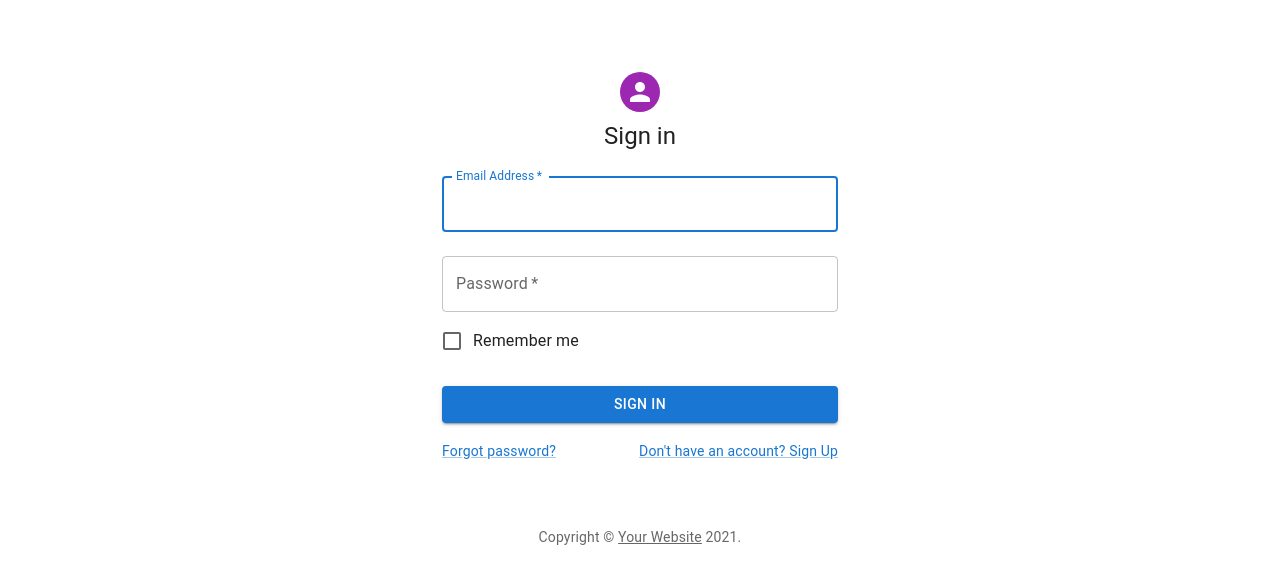
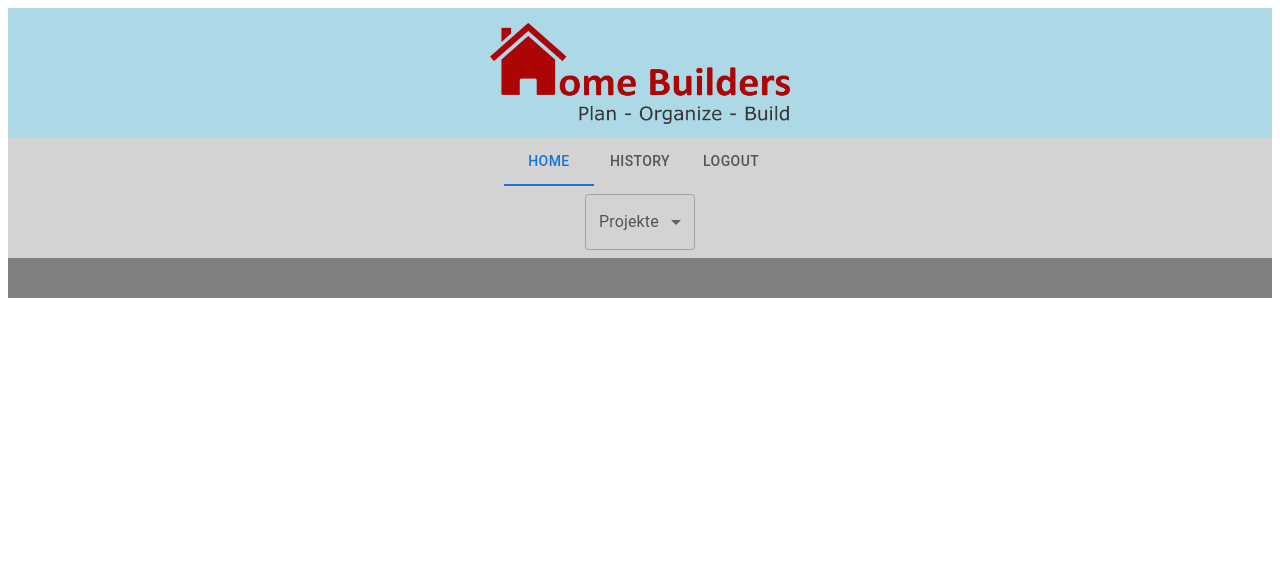
Before and after one commit to schneider-max/HomeBuilders, a React (Create React App) app in the folder frontend/: page / in a window 1280 px wide. Shown: the top 584 px of the page. Built offline with nearby package versions, Linux system fonts and the light colour scheme.

Commit message:
HOM-42 History Page start

```diff
--- a/frontend/public/index.html
+++ b/frontend/public/index.html
@@ -2,14 +2,14 @@
 <html lang="en">
   <head>
     <meta charset="utf-8" />
-    <link rel="icon" href="%PUBLIC_URL%/favicon.ico" />
+    <link rel="HouseIcon_4c" href="../src/img/HouseIcon_4c.png" />
     <meta name="viewport" content="width=device-width, initial-scale=1" />
     <meta name="theme-color" content="#000000" />
     <meta
       name="description"
       content="Web site created using create-react-app"
     />
-    <link rel="apple-touch-icon" href="%PUBLIC_URL%/logo192.png" />
+    <link rel="HouseIcon_4c" href="../src/img/HouseIcon_4c.png" />
     <!--
       manifest.json provides metadata used when your web app is installed on a
       user's mobile device or desktop. See https://developers.google.com/web/fundamentals/web-app-manifest/
@@ -24,7 +24,7 @@
       work correctly both with client-side routing and a non-root public URL.
       Learn how to configure a non-root public URL by running `npm run build`.
     -->
-    <title>React App</title>
+    <title>HomeBuilders</title>
   </head>
   <body>
     <noscript>You need to enable JavaScript to run this app.</noscript>
--- a/frontend/src/App.tsx
+++ b/frontend/src/App.tsx
@@ -5,6 +5,7 @@ import Tabs from '@mui/material/Tabs';
 import Tab from '@mui/material/Tab';
 import ProjectList from './MainPage';
 import Logo from './img/HomeBuilder_Logo_4c.png';
+import History from './History';
 
 function Footer() {
   return(
@@ -43,7 +44,7 @@ function App() {
           <NavBar/>
         </React.StrictMode>
         <React.StrictMode>
-          <ProjectList />
+          <History />
         </React.StrictMode>
       </Box>
       <Box>
--- /dev/null
+++ b/frontend/src/History.tsx
@@ -0,0 +1,47 @@
+import * as React from 'react';
+import InputLabel from '@mui/material/InputLabel';
+import MenuItem from '@mui/material/MenuItem';
+import FormControl from '@mui/material/FormControl';
+import Select, { SelectChangeEvent } from '@mui/material/Select';
+import Box from '@mui/material/Box';
+
+function SelectAutoWidth() {
+  const [age, setAge] = React.useState('');
+
+  const handleChange = (event: SelectChangeEvent) => {
+    setAge(event.target.value);
+  };
+
+  return (
+    <div>
+      <FormControl sx={{ m: 1, minWidth: 110 }}>
+        <InputLabel id="demo-simple-select-autowidth-label">Projekte</InputLabel>
+        <Select
+          labelId="demo-simple-select-autowidth-label"
+          id="demo-simple-select-autowidth"
+          value={age}
+          onChange={handleChange}
+          autoWidth
+          label="Age"
+        >
+          <MenuItem value="">
+            <em>None</em>
+          </MenuItem>
+          <MenuItem value={10}>Twenty</MenuItem>
+          <MenuItem value={21}>Twenty one</MenuItem>
+          <MenuItem value={22}>Twenty one and a half</MenuItem>
+        </Select>
+      </FormControl>
+    </div>
+  );
+}
+
+function History() {
+    return(
+        <Box>
+            <SelectAutoWidth />
+        </Box>
+    )
+}
+
+export default History;
--- a/frontend/src/index.tsx
+++ b/frontend/src/index.tsx
@@ -7,7 +7,7 @@ import SignIn from './Login/SignIn';
 
 ReactDOM.render(
   <React.StrictMode>
-    <SignIn />
+    <App />
   </React.StrictMode>,
   document.getElementById('root')
 );
```
Also changed, not shown: frontend/src/img/HouseIcon_4c.png (added).
